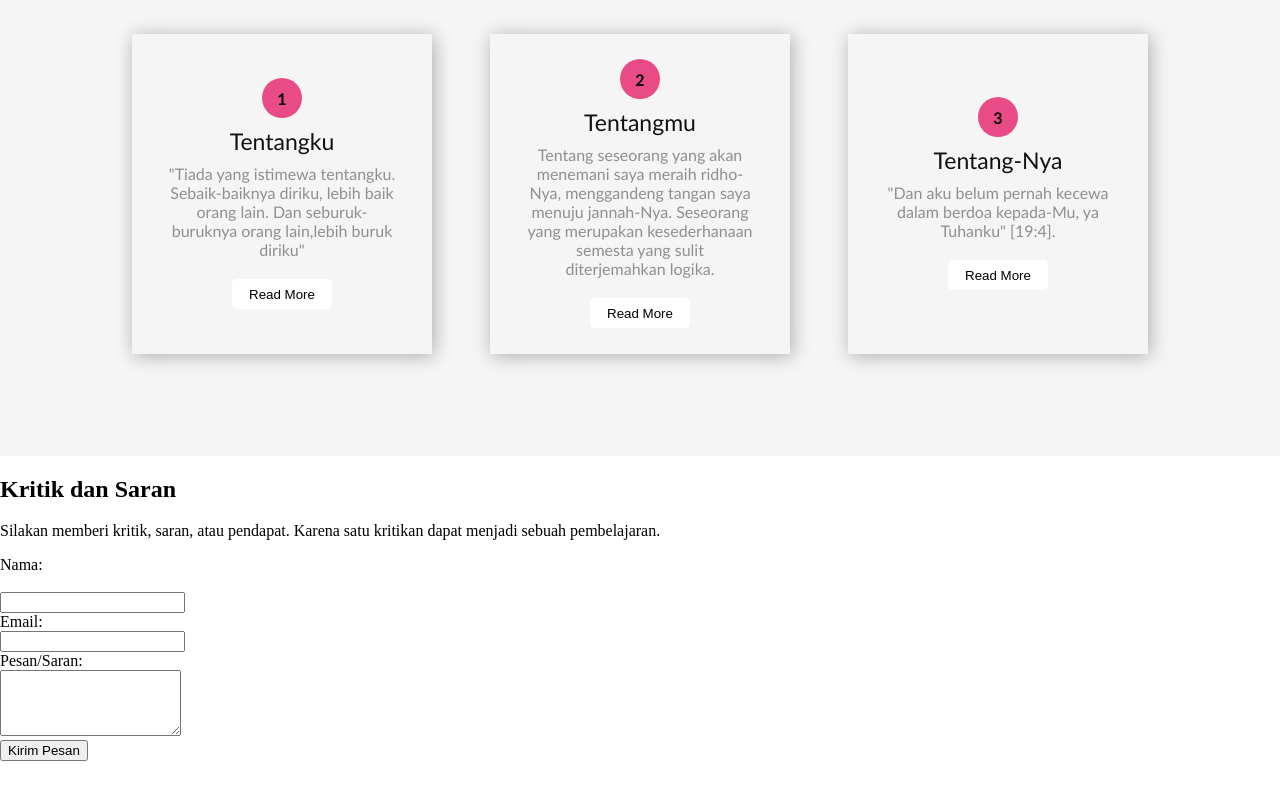
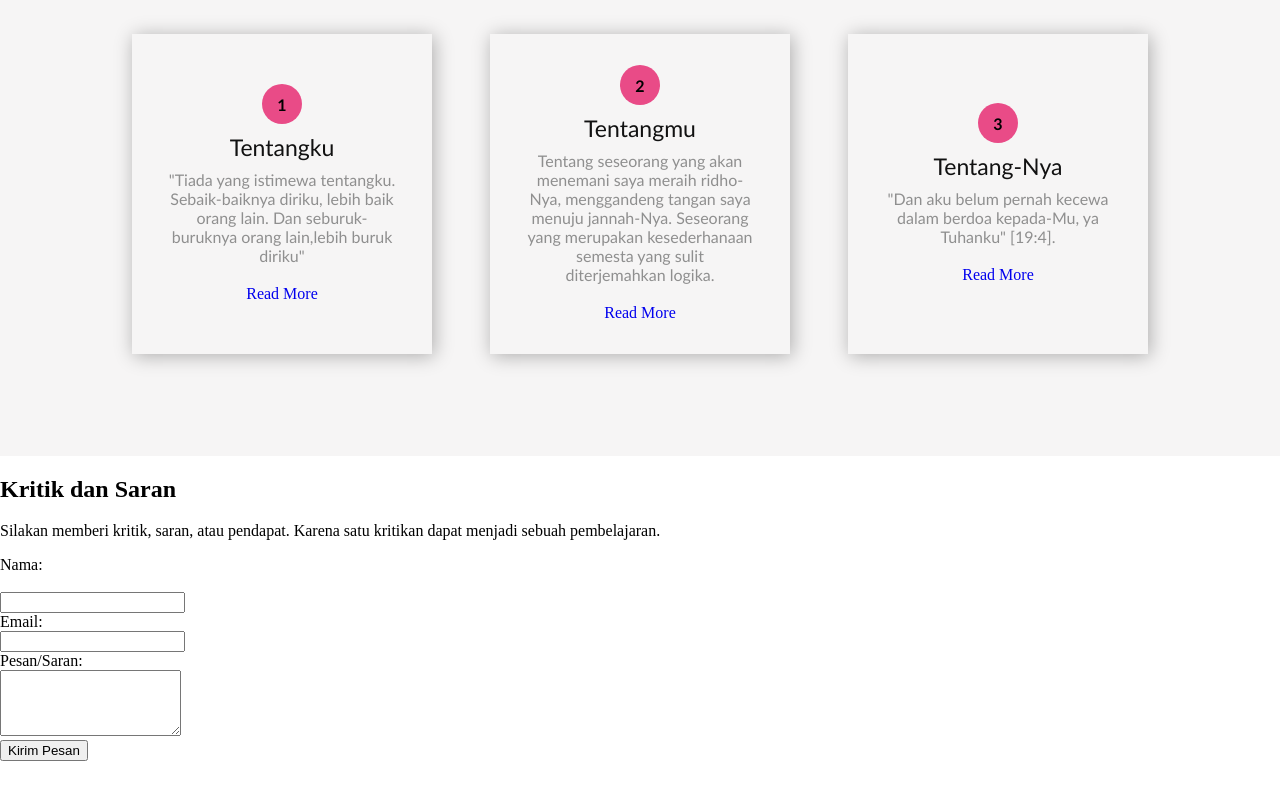
Before and after one commit to rahmaditawidyaa/rahmadita_utsppk, a plain HTML site: page index.html in a window 1280 px wide. Shown: the part 930-1730 px from the top of the page. Drawn offline with Linux system fonts and the light colour scheme.

Commit message:
Update index.html

```diff
--- a/index.html
+++ b/index.html
@@ -60,21 +60,21 @@
                 <span>1</span>
                 <p class="heading">Tentangku</p>
                 <p class="details">"Tiada yang istimewa tentangku. Sebaik-baiknya diriku, lebih baik orang lain. Dan seburuk-buruknya orang lain,lebih buruk diriku"</p>
-                <button>Read More</button>
+                <a href="https://rahmaditawidyaa.github.io/tentangku/">Read More</a>
             </div>
         <!--- 2 --->
             <div class="box-2">
                 <span>2</span>
                 <p class="heading">Tentangmu</p>
                 <p class="details">Tentang seseorang yang akan menemani saya meraih ridho-Nya, menggandeng tangan saya menuju jannah-Nya. Seseorang yang merupakan kesederhanaan semesta yang sulit diterjemahkan logika.</p>
-                <button>Read More</button>
+                <a href="https://rahmaditawidyaa.github.io/tentangmu/">Read More</a>
             </div>
         <!--- 3 --->
             <div class="box-3">
                 <span>3</span>
                 <p class="heading">Tentang-Nya</p>
                 <p class="details">"Dan aku belum pernah kecewa dalam berdoa kepada-Mu, ya Tuhanku" [19:4].</p>
-                <button>Read More</button>
+                <a href="https://rahmaditawidyaa.github.io/tentangnya/">Read More</a>
             </div>
         </div>
     </div>
```
